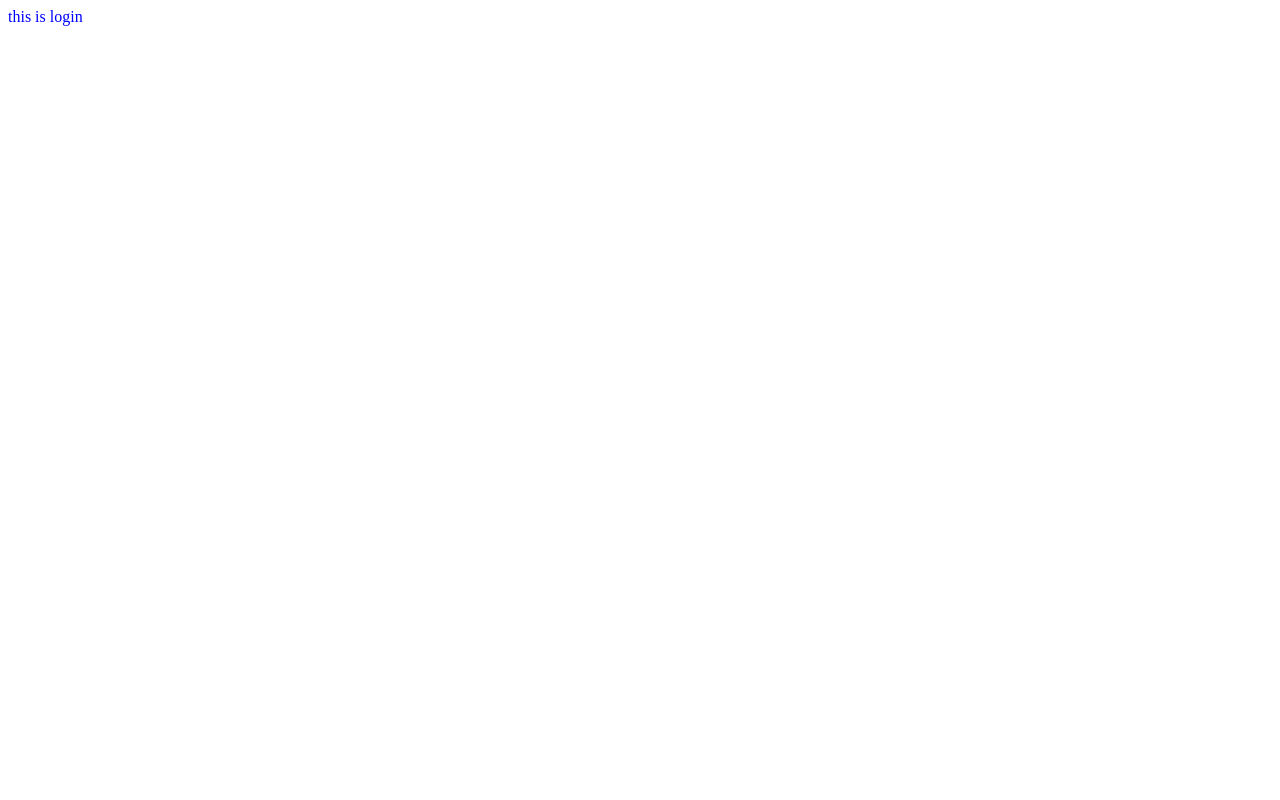
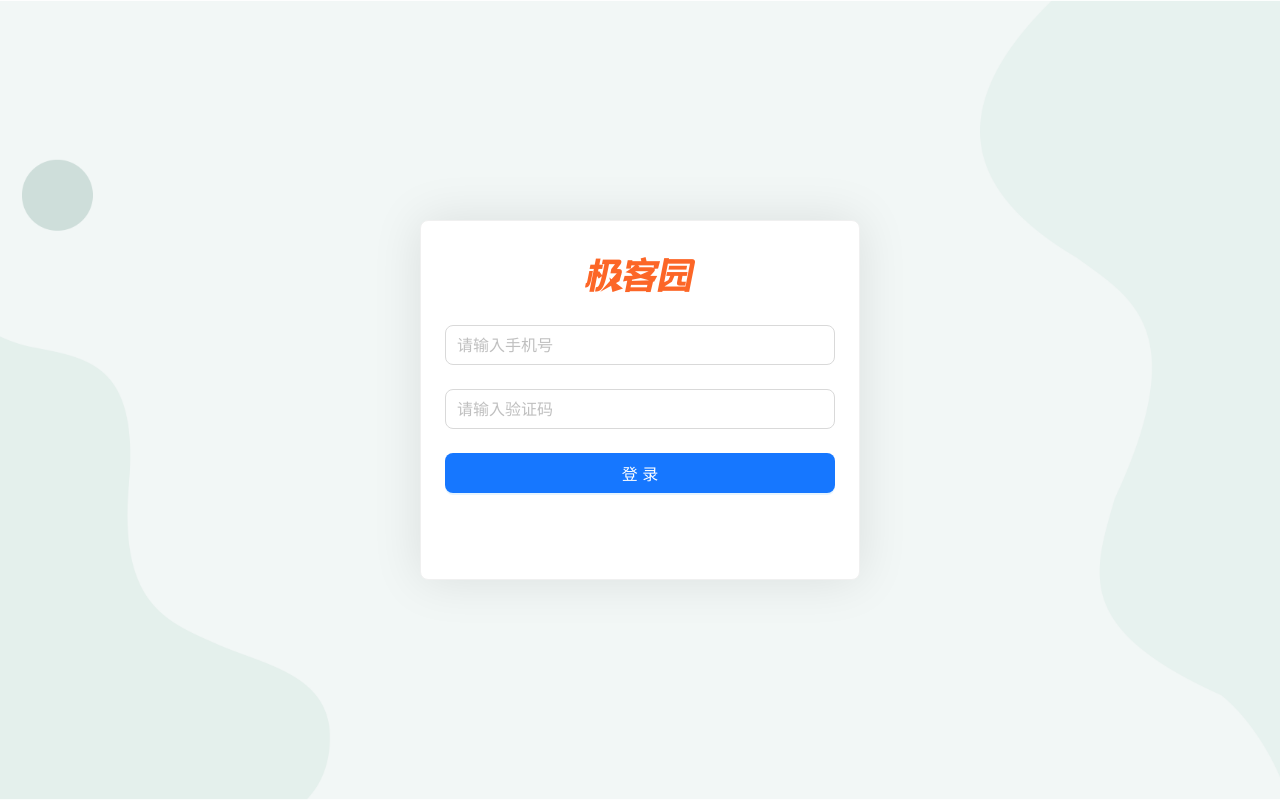
Before and after one commit to huyuelong/react-jike, a React (Create React App) app: page /login in a window 1280 px wide. Built offline with nearby package versions, Linux system fonts and the light colour scheme.

Commit message:
登录-表单校验和数据收集

```diff
--- a/src/pages/Login/index.js
+++ b/src/pages/Login/index.js
@@ -1,5 +1,41 @@
+import './index.scss'
+import { Card, Form, Input, Button } from 'antd'
+import logo from '@/assets/logo.png'
+
 const Login = () => {
-    return <div>this is login</div>
+    const onFinish = (values) => {
+        console.log(values)
+    }
+    return (
+        <div className="login">
+            <Card className="login-container">
+                <img className="login-logo" src={logo} alt="" />
+                {/* 登录表单 */}
+                <Form onFinish={onFinish} validateTrigger="onBlur">
+                    <Form.Item
+                        name="mobile"
+                        rules={[
+                            { required: true, message: '请输入手机号!' },
+                            { pattern: /^1[3-9]\d{9}$/, message: '请输入正确的手机号格式!' }
+                        ]}>
+                        <Input size="large" placeholder="请输入手机号" />
+                    </Form.Item>
+                    <Form.Item
+                        name="code"
+                        rules={[
+                            { required: true, message: '请输入验证码!' },
+                        ]}>
+                        <Input size="large" placeholder="请输入验证码" />
+                    </Form.Item>
+                    <Form.Item>
+                        <Button type="primary" htmlType="submit" size="large" block>
+                            登录
+                        </Button>
+                    </Form.Item>
+                </Form>
+            </Card>
+        </div>
+    )
 }
 
 export default Login
--- /dev/null
+++ b/src/pages/Login/index.scss
@@ -0,0 +1,29 @@
+.login {
+    width: 100%;
+    height: 100%;
+    position: absolute;
+    left: 0;
+    top: 0;
+    background: center/cover url('~@/assets/login.png');
+
+    .login-logo {
+        width: 200px;
+        height: 60px;
+        display: block;
+        margin: 0 auto 20px;
+    }
+
+    .login-container {
+        width: 440px;
+        height: 360px;
+        position: absolute;
+        left: 50%;
+        top: 50%;
+        transform: translate(-50%, -50%);
+        box-shadow: 0 0 50px rgb(0 0 0 / 10%);
+    }
+
+    .login-checkbox-label {
+        color: #1890ff;
+    }
+}
```
Also changed, not shown: src/assets/login.png (added), src/assets/logo.png (added).
